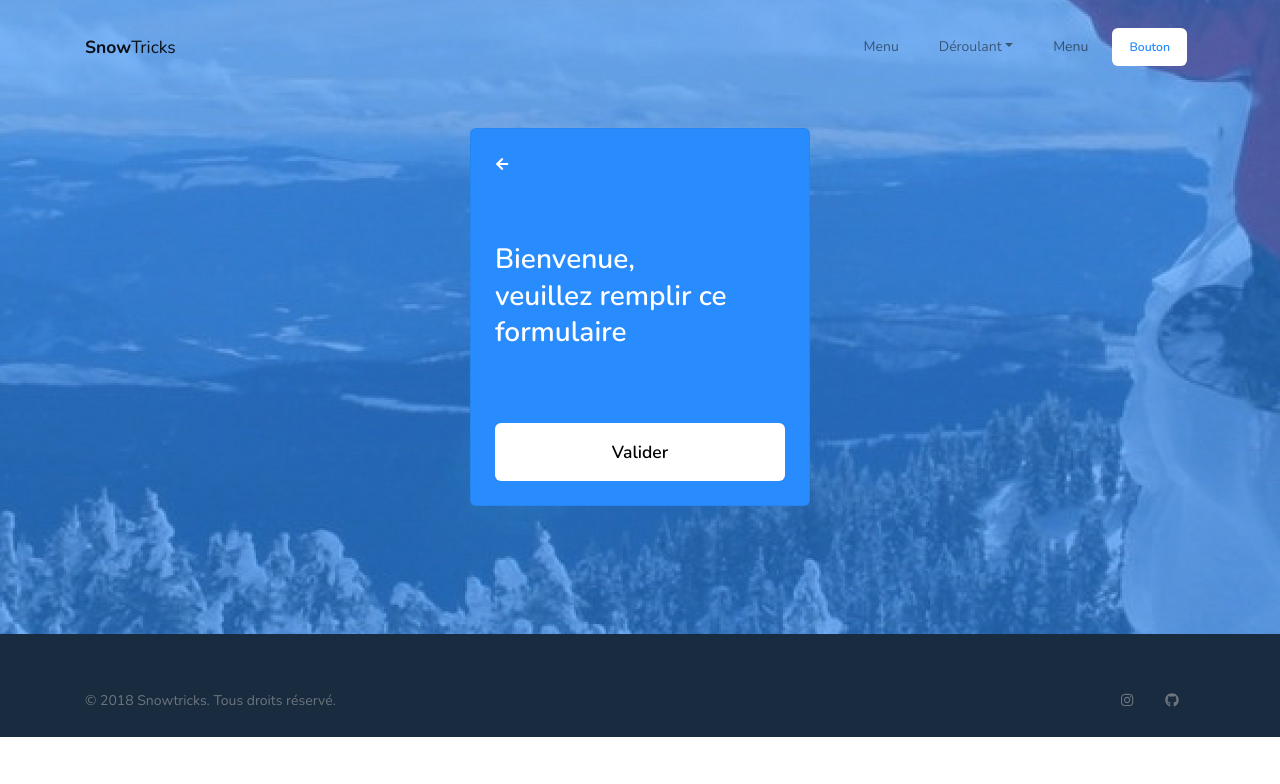
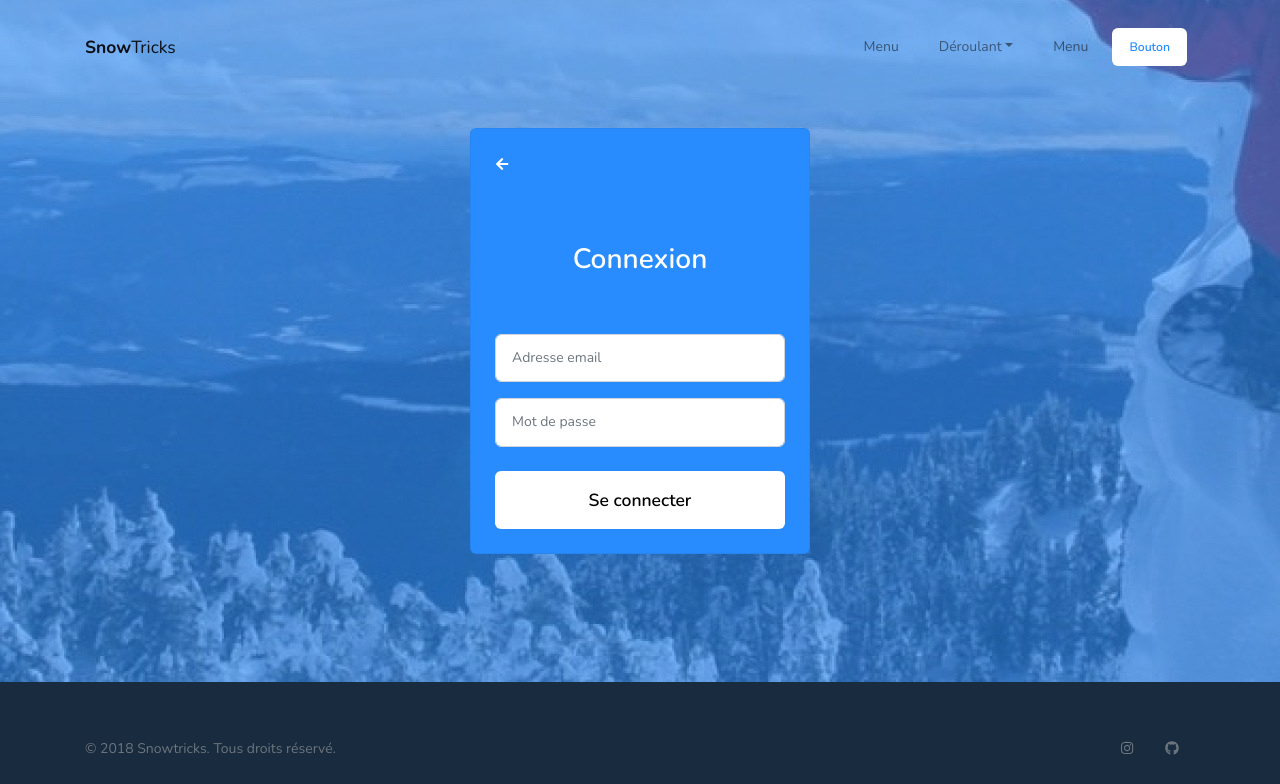
Before and after one commit to Toonerad/p6_snowtricks, a Symfony app: template templates/security/login.html.twig in a window 1280 px wide. Shown: the top 784 px of the page. Run offline with Twig, Linux system fonts and the light colour scheme; the template is opened without the code that fills it, so the values that code supplies are empty; some libraries are stand-ins or nearby versions.

Commit message:
create login with symfony firewalls

```diff
--- a/templates/security/login.html.twig
+++ b/templates/security/login.html.twig
@@ -33,23 +33,19 @@
                                     <span class="btn-inner--icon"><svg class="svg-inline--fa fa-arrow-left fa-w-14" aria-hidden="true" data-prefix="fas" data-icon="arrow-left" role="img" xmlns="http://www.w3.org/2000/svg" viewBox="0 0 448 512" data-fa-i2svg=""><path fill="currentColor" d="M257.5 445.1l-22.2 22.2c-9.4 9.4-24.6 9.4-33.9 0L7 273c-9.4-9.4-9.4-24.6 0-33.9L201.4 44.7c9.4-9.4 24.6-9.4 33.9 0l22.2 22.2c9.5 9.5 9.3 25-.4 34.3L136.6 216H424c13.3 0 24 10.7 24 24v32c0 13.3-10.7 24-24 24H136.6l120.5 114.8c9.8 9.3 10 24.8.4 34.3z"></path></svg><!-- <i class="fas fa-arrow-left"></i> --></span>
                                 </button>
                                 <span class="clearfix"></span>
-                                <h2 class="heading h2 text-white pt-3 pb-5">Bienvenue,<br>veuillez remplir ce formulaire</h2>
+                                <form action="{{ path('security_login') }}" method="POST">
 
-                                <div class="form-group">
+                                    <center><h2 class="heading h2 text-white pt-3 pb-5">Connexion</h2></center>
 
-                                </div>
-                                <div class="form-group">
+                                    <div class="form-group">
+                                        <input placeholder="Adresse email" required name="_username" type="text" class="form-control">
+                                    </div>
+                                    <div class="form-group">
+                                        <input placeholder="Mot de passe" required name="_password" type="password" class="form-control">
+                                    </div>
 
-                                </div>
-                                <div class="form-group">
-
-                                </div>
-                                <div class="form-group">
-
-                                </div>
-
-                                <button type="submit" class="btn btn-block btn-lg bg-white mt-4">Valider</button>
-
+                                    <button type="submit" class="btn btn-block btn-lg bg-white mt-4">Se connecter</button>
+                                </form>
                             </div>
                         </div>
                     </div>
```
Also changed, not shown: 1 other file.
